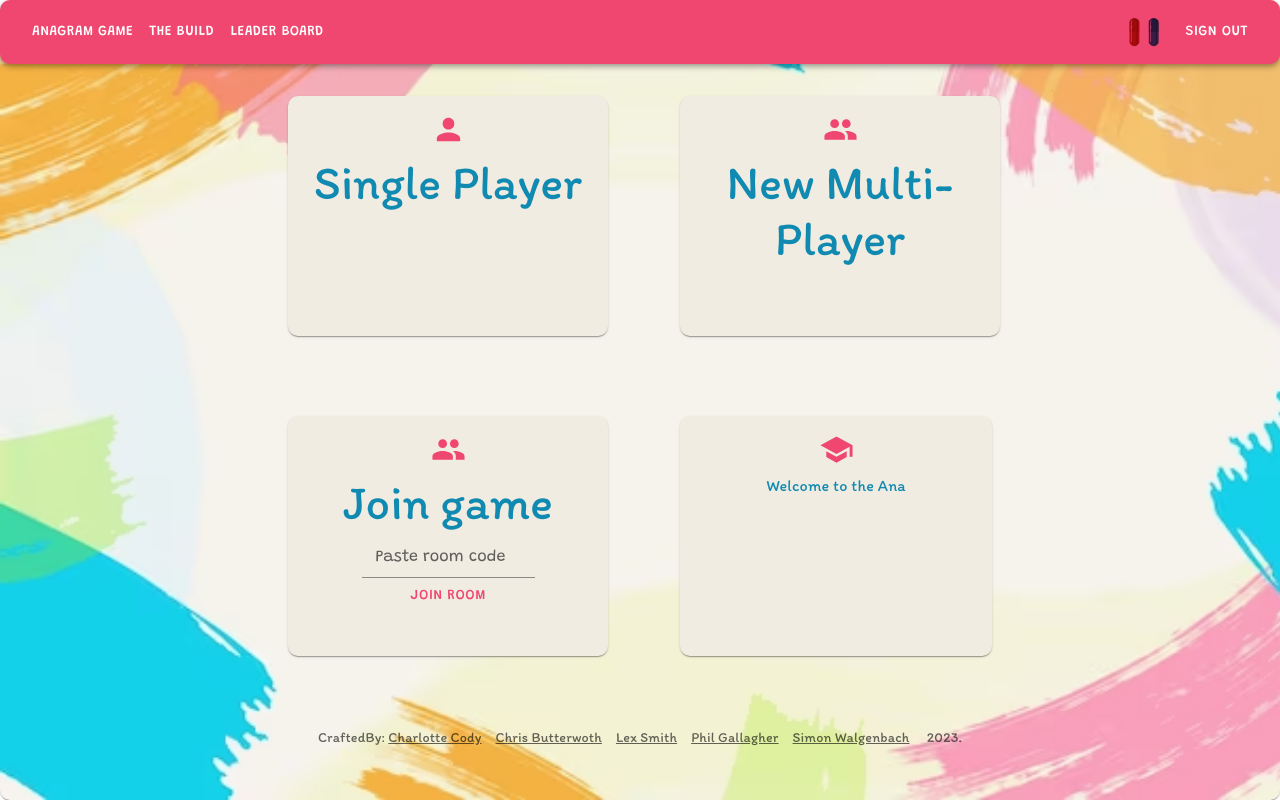
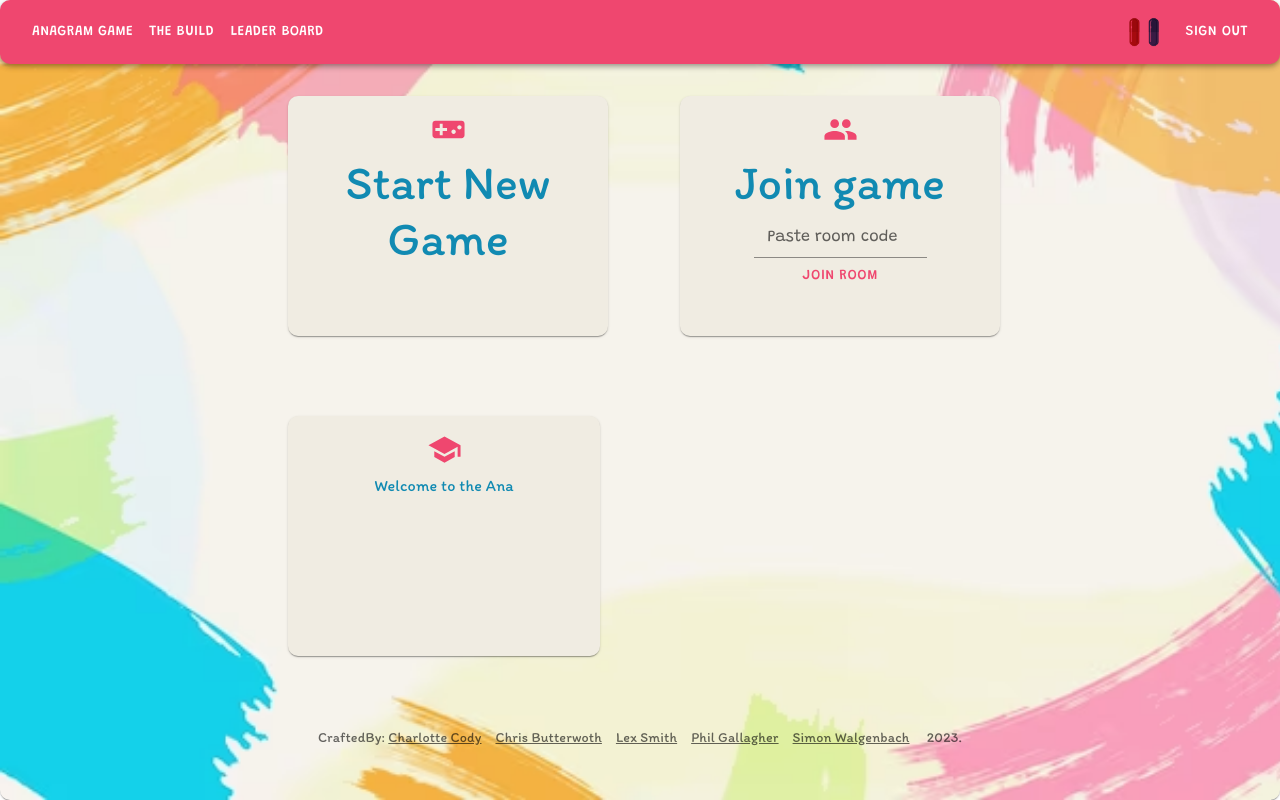
Before and after one commit to chris-butterworth/nc-final-project-server, a React (Vite) app in the folder client/: page / in a window 1280 px wide. Both pictures are taken after typing "Sample" into the empty fields and a click on the button "SUBMIT USERNAME". Built offline with nearby package versions, Linux system fonts and the light colour scheme; no server answers; a web font is replaced by a local one.

Commit message:
removed single player option

```diff
--- a/client/src/pages/GamePageGrid.jsx
+++ b/client/src/pages/GamePageGrid.jsx
@@ -447,6 +447,7 @@ const GamePageGrid = ({ players, room, setRoom }) => {
             />
           </Grid>
           <Grid item order={{ xs: 2, md: 2 }} xs={3}>
+            {players.length > 1 && (
               <Paper
                 sx={{
                   display: "flex",
@@ -461,6 +462,7 @@ const GamePageGrid = ({ players, room, setRoom }) => {
               >
                 <ChatInput sx={{ maxWidth: "20em", maxHeight: "10em" }} />
               </Paper>
+            )}
           </Grid>
         </Grid>
       </Box>
--- a/client/src/pages/InitGame.jsx
+++ b/client/src/pages/InitGame.jsx
@@ -4,6 +4,7 @@ import Paper from "@mui/material/Paper";
 import Box from "@mui/material/Box";
 import Grid from "@mui/material/Grid";
 import PersonIcon from "@mui/icons-material/Person";
+import VideogameAssetIcon from "@mui/icons-material/VideogameAsset";
 import GroupIcon from "@mui/icons-material/Group";
 import SchoolIcon from "@mui/icons-material/School";
 import {
@@ -12,6 +13,7 @@ import {
   InputLabel,
   Input,
   Button,
+  Divider,
 } from "@mui/material";
 import socket from "../socket";
 import { useState, useEffect } from "react";
@@ -62,31 +64,6 @@ const InitGame = ({ room, setRoom, setPlayers }) => {
             to={`/`}
             style={{ textDecoration: "none" }}
             onClick={() => {
-              socket.emit("createSinglePlayerRoom", (room) => {
-                setRoomAndPlayers(room.roomId, room.players);
-              });
-            }}
-          >
-            <Paper
-              sx={{
-                minWidth: "25vw",
-                minHeight: "30vh",
-                margin: "2em",
-                padding: "1em",
-                textAlign: "center",
-              }}
-            >
-              <PersonIcon fontSize="large" color="primary" />
-              <Typography variant="h3">Single Player</Typography>
-            </Paper>
-          </Link>
-        </Grid>
-
-        <Grid item xs={12} md={6}>
-          <Link
-            to={`/`}
-            style={{ textDecoration: "none" }}
-            onClick={() => {
               socket.emit("createMultiPlayerRoom", (room) => {
                 setRoomAndPlayers(room.roomId, room.players);
               });
@@ -101,8 +78,8 @@ const InitGame = ({ room, setRoom, setPlayers }) => {
                 textAlign: "center",
               }}
             >
-              <GroupIcon fontSize="large" color="primary" />
-              <Typography variant="h3">New Multi-Player</Typography>
+              <VideogameAssetIcon fontSize="large" color="primary" />
+              <Typography variant="h3">Start New Game</Typography>
             </Paper>
           </Link>
         </Grid>
@@ -155,7 +132,7 @@ const InitGame = ({ room, setRoom, setPlayers }) => {
             }}
           >
             <SchoolIcon fontSize="large" color="primary" />
-            <Tutorial/>
+            <Tutorial />
           </Paper>
         </Grid>
       </Grid>
```
Lines whose indentation alone changed are shown as unchanged.
